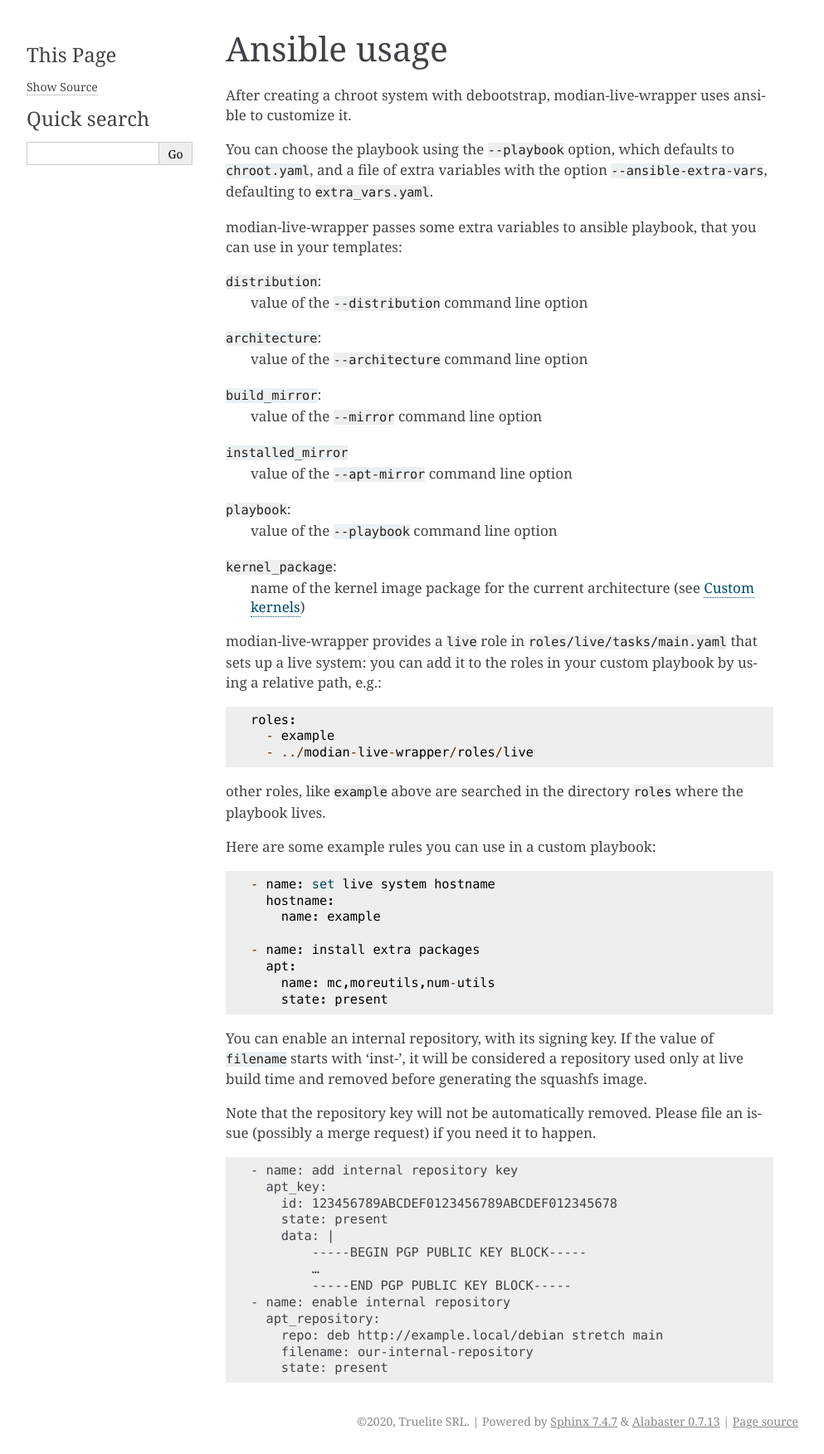
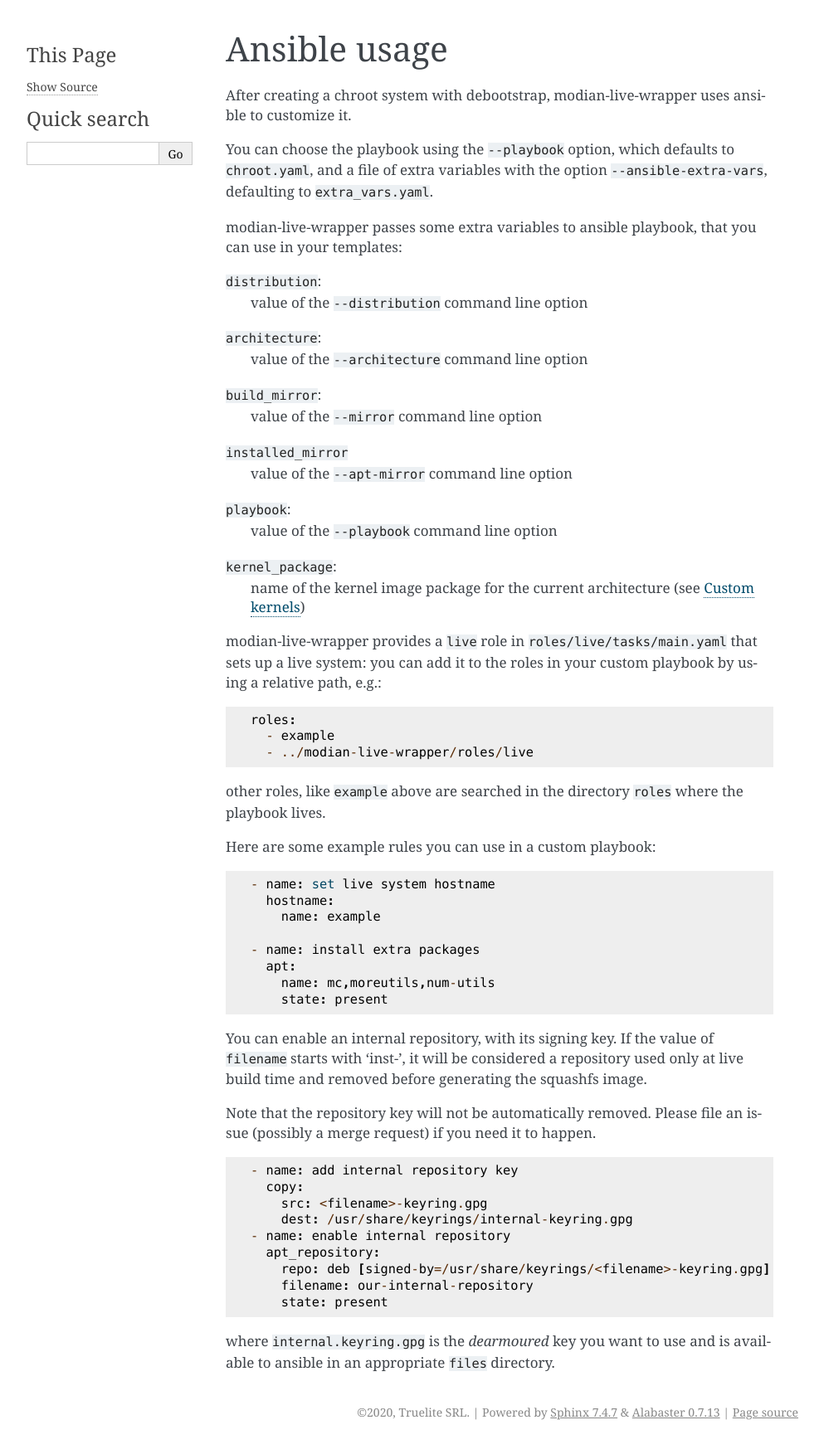
Before and after one commit to Truelite/modian, a Sphinx documentation site: the page built from docs/modian-live-wrapper/ansible.rst, in a window 1280 px wide. Shown: the whole page at 83% size, without its empty margins (148-1141 px from the left). Built offline with Sphinx 7.4.7, drawn with Linux system fonts in a browser that asks for light colours.

Commit message:
Use signed-by when adding custom repositories

```diff
--- a/docs/modian-live-wrapper/ansible.rst
+++ b/docs/modian-live-wrapper/ansible.rst
@@ -57,15 +57,14 @@ Note that the repository key will not be automatically removed. Please
 file an issue (possibly a merge request) if you need it to happen. ::
 
     - name: add internal repository key
-      apt_key:
-        id: 123456789ABCDEF0123456789ABCDEF012345678
-        state: present
-        data: |
-            -----BEGIN PGP PUBLIC KEY BLOCK-----
-            …
-            -----END PGP PUBLIC KEY BLOCK-----
+      copy:
+        src: <filename>-keyring.gpg
+        dest: /usr/share/keyrings/internal-keyring.gpg
     - name: enable internal repository
       apt_repository:
-        repo: deb http://example.local/debian stretch main
+        repo: deb [signed-by=/usr/share/keyrings/<filename>-keyring.gpg] http://example.local/debian bookworm main
         filename: our-internal-repository
         state: present
+
+where ``internal.keyring.gpg`` is the *dearmoured* key you want to use
+and is available to ansible in an appropriate ``files`` directory.
```
